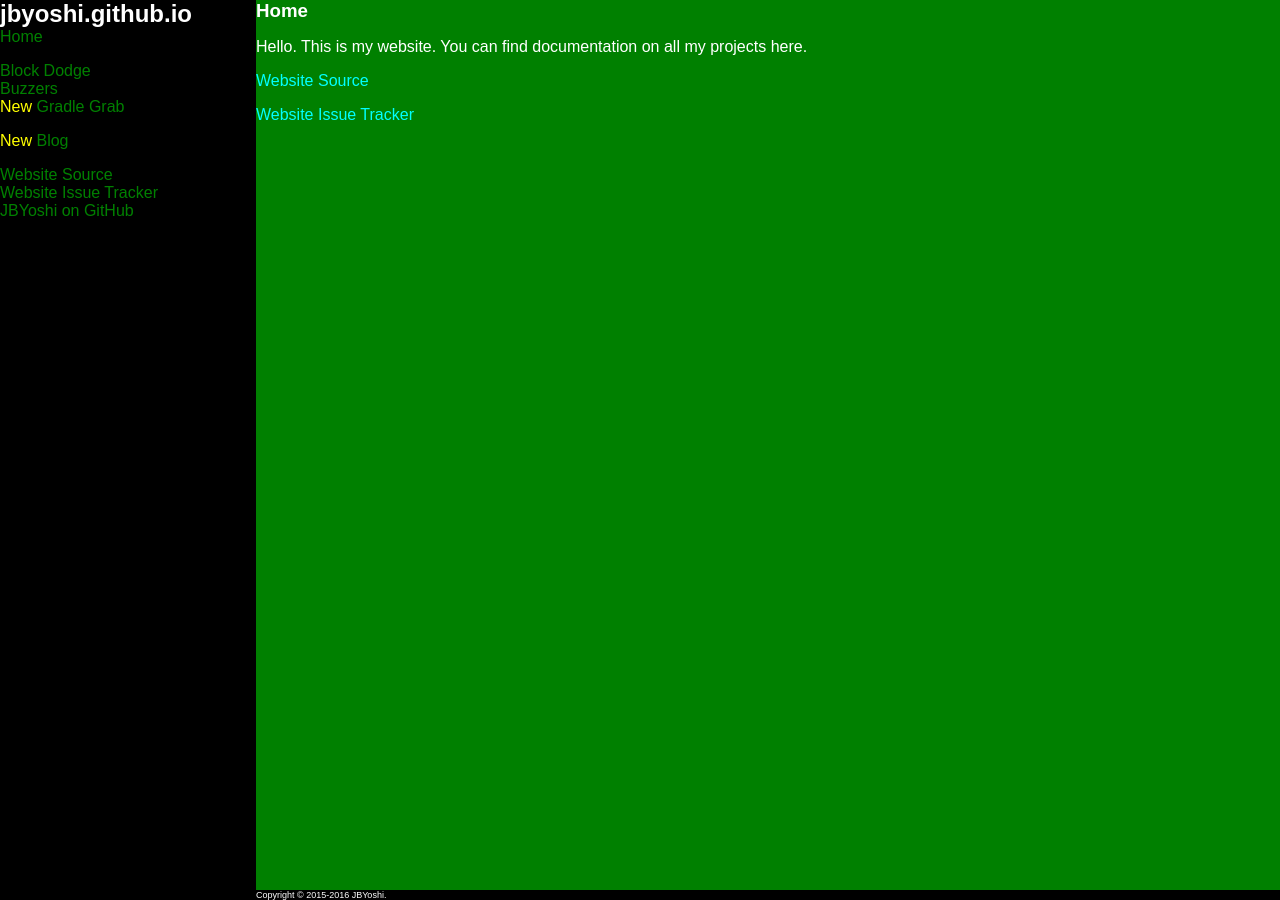
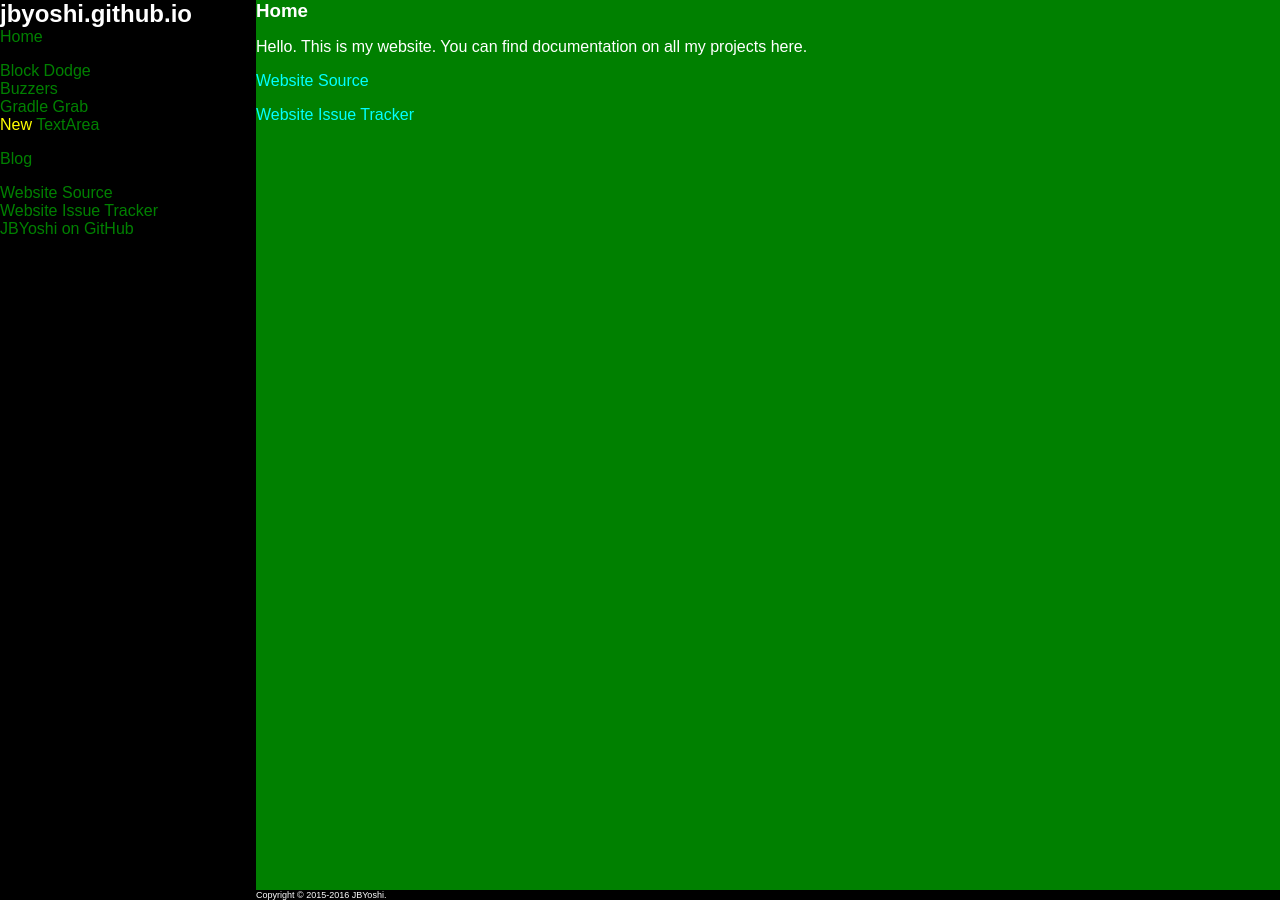
Before and after one commit to JBYoshi/jbyoshi.github.io, a Jekyll site: the page built from index.md, in a window 1280 px wide. Built offline with Jekyll 4.4.1, drawn with Linux system fonts in a browser that asks for light colours.

Commit message:
Update the navbar and add TextArea.

```diff
--- a/_layouts/default.html
+++ b/_layouts/default.html
@@ -84,9 +84,10 @@
                     <hr>
                     <a href="/blockdodge">Block Dodge</a>
                     <a href="/buzzers">Buzzers</a>
-                    <a href="/gradlegrab" class="new">Gradle Grab</a>
+                    <a href="/gradlegrab">Gradle Grab</a>
+                    <a href="/textarea/" class="new">TextArea</a>
                     <hr>
-                    <a href="/blog/" class="new">Blog</a>
+                    <a href="/blog/">Blog</a>
                     <hr>
                     <a href="https://github.com/JBYoshi/jbyoshi.github.io">Website Source</a>
                     <a href="https://github.com/JBYoshi/jbyoshi.github.io/issues">Website Issue Tracker</a>
```
Also changed, not shown: other parts of _layouts/default.html (+0 -3 lines).
